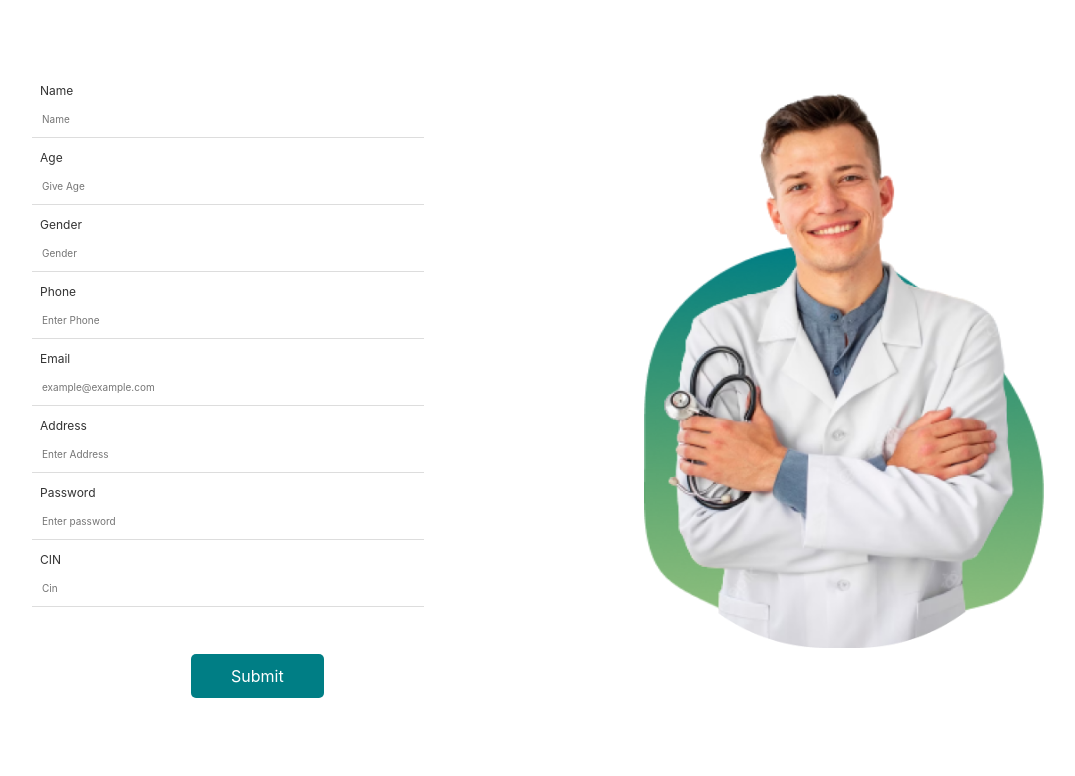
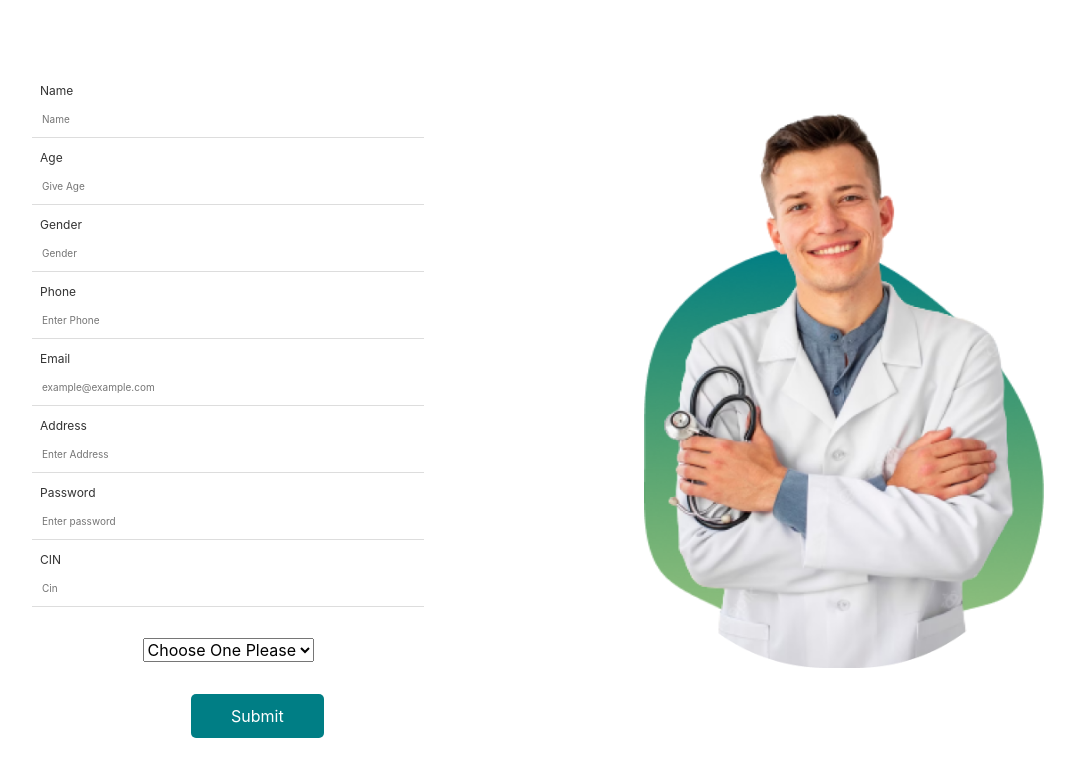
Before and after one commit to E-DoctorApp/E-DoctorApp, a React (Create React App) app in the folder client/: page /register in a window 1280 px wide. Shown: the top 776 px of the page, without its empty margins (48-1123 px from the left). Built offline with nearby package versions, Linux system fonts and the light colour scheme; a web font is replaced by a local one.

Commit message:
done login with the two and regitser with the two also expect  allerting the errors credntials

```diff
--- a/client/src/components/Login/Form.tsx
+++ b/client/src/components/Login/Form.tsx
@@ -4,29 +4,45 @@ import { RootState, AppDispatch } from "../../store/store";
 import { useSelector, useDispatch } from "react-redux";
 import { doctorLogin } from "../../store/doctorSlice";
 import { loginPatient } from "../../store/patinetSlice";
+import { useNavigate } from "react-router-dom";
 
 function Form() {
   const user = useSelector((state: RootState) => state.doctor);
   const dispatch: AppDispatch = useDispatch();
+  const navigate=useNavigate()
   const [email, setEmail] = useState("");
   const [password, setPassword] = useState("");
   const [userType, setUserType] = useState("");
   const handleSubmit = (e: any) => {
     e.preventDefault();
     if (userType === "doctor") {
+      console.log({email, password});
+
+      console.log("docotor");
+
       dispatch(
         doctorLogin({
           email,
           password,
         })
       );
+        // chek the error message then navigate to the home of the doctor (navrbar changes coditionel rendring)
+        // navigate("/")
     } else if (userType === "patient") {
+      console.log({email, password});
+
+      console.log("patient");
+
+
       dispatch(
         loginPatient({
           email,
           password,
         })
       );
+      // chek the error message then navigate to the home of the patient (navrbar changes coditionel rendring)
+      // navigate("/")
+
     }
 
   }
@@ -100,6 +116,7 @@ function Form() {
       <div>
 
         <select required onChange={(e: any) => setUserType(e.target.value)}>
+          <option selected >Choose One Please </option>
           <option value="doctor">Doctor</option>
           <option value="patient">Patient</option>
         </select>
--- a/client/src/components/Login/Login.tsx
+++ b/client/src/components/Login/Login.tsx
@@ -14,8 +14,8 @@ const Login = () => {
                     <path d="M371.861 69.4458C407.056 98.7392 437.929 129.716 463.554 167.091C489.178 204.802 510.172 248.91 517.273 297.732C524.374 346.555 517.582 399.754 497.205 447.903C477.138 495.716 437.796 488.481 395.5 507C363.5 529 316 548 263.5 548C214 548 182 545 139 522C102 490.5 41.5208 478.544 18.9835 441.506C-3.86244 404.468 0.151041 348.912 0.459771 293.355C0.7685 238.135 -2.62753 182.579 14.97 136.114C32.5676 89.6481 71.1588 52.2738 114.998 28.3677C158.838 4.46155 208.235 -5.63964 252.692 3.11472C297.149 12.2058 336.666 40.1524 371.861 69.4458Z" fill="url(#paint0_linear_228_1145)" />
                     <defs>
                         <linearGradient id="paint0_linear_228_1145" x1="260" y1="0" x2="260" y2="548" gradientUnits="userSpaceOnUse">
-                            <stop stop-color="#007E85" />
-                            <stop offset="1" stop-color="#2B8500" stop-opacity="0.49" />
+                            <stop stopColor="#007E85" />
+                            <stop offset="1" stopColor="#2B8500" stopOpacity="0.49" />
                         </linearGradient>
                     </defs>
                 </svg>
--- a/client/src/components/Register/Register.tsx
+++ b/client/src/components/Register/Register.tsx
@@ -5,10 +5,14 @@ import back from "../../assets/images/back.png"
 import { useDispatch } from "react-redux";
 import { createPatient } from "../../store/patinetSlice";
 import { AppDispatch } from "../../store/store";
+import { createDoctor } from "../../store/doctorSlice";
+import { useNavigate } from "react-router-dom";
 
 
 const Register = () => {
   const dispatch: AppDispatch = useDispatch()
+  const navigate=useNavigate()
+  const [type, setType] = useState("")
   const [form, setForm] = useState({
     email: "",
     password: "",
@@ -23,7 +27,20 @@ const Register = () => {
 
   const handleSubmit = (e: any) => {
     e.preventDefault();
-    dispatch(createPatient({ ...form, age: +form.age }))
+    if (type === "doctor") {
+      console.log("here");
+
+// we nee to add the papers to the docotor
+      dispatch(createDoctor({...form,age:+form.age}));
+      // i nedd to check the error later then navigate
+      // navigate("/login")
+
+    } else if (type === "patient") {
+      dispatch(createPatient({ ...form, age: +form.age }))
+      // i nedd to check the error later then navigate
+      // navigate("/login")
+
+    }
   }
   return (
     <div className="allRegisterContainer">
@@ -86,7 +103,6 @@ const Register = () => {
         </div>
         <div className="formOutline mb-3">
           <input
-
             onChange={(e) => handleFormChange(e)}
             name="address"
             className="formInput formInputLarge"
@@ -123,6 +139,13 @@ const Register = () => {
             CIN
           </label>
         </div>
+        <div className="formOutline mb-3">
+          <select required onChange={(e) => setType(e.target.value)}>
+            <option selected >Choose One Please</option>
+            <option value="doctor">Doctor</option>
+            <option value="patient">Patient</option>
+          </select>
+        </div>
         <div className="textCenter mt-4 pt-2">
           <button
             onClick={(e) => handleSubmit(e)}
@@ -133,6 +156,7 @@ const Register = () => {
             Submit
           </button>
         </div>
+
       </div>
       <div className="imageContainer">
         <img src={doctorImg} alt="Doctor" className="doctorImage" />
```
